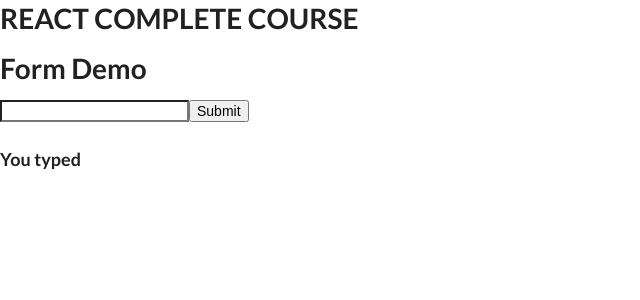
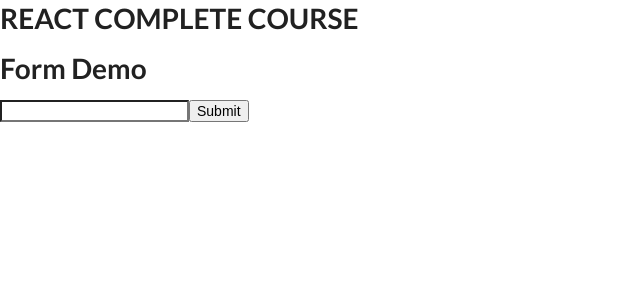
Before and after one commit to brian-ambani/react-projects, a React (Create React App) app in the folder react-full-course/contact-app/: page / in a window 1280 px wide. Shown: the top 300 px of the page, without its empty margins (0-640 px from the left). Built offline with nearby package versions, Linux system fonts and the light colour scheme.

Commit message:
updated the form handling in react

```diff
--- a/react-full-course/contact-app/src/components/Forms.jsx
+++ b/react-full-course/contact-app/src/components/Forms.jsx
@@ -20,7 +20,6 @@ export default function Forms() {
         <input type="text" value={name} onChange={handleChange} />
         <button>Submit</button>
       </form>
-      <h3> You typed{}</h3>
     </div>
   );
 }
```
